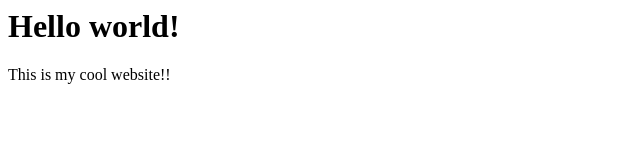
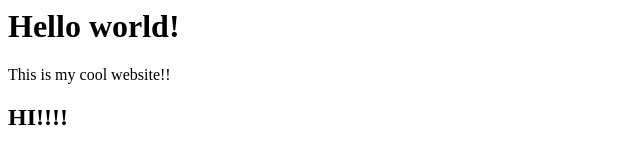
Before and after one commit to mrkaosha/nodejdtest1, a plain HTML site: page index.html in a window 1280 px wide. Shown: the whole page, without its empty margins (0-640 px from the left). Drawn offline with Linux system fonts and the light colour scheme.

Commit message:
works on intranet tested again

```diff
--- a/index.html
+++ b/index.html
@@ -1,4 +1,6 @@
 <html>
 <h1>Hello world!</h1>This is my cool website!!
 
+<h2>HI!!!!</h2>
+
 </html>
```
